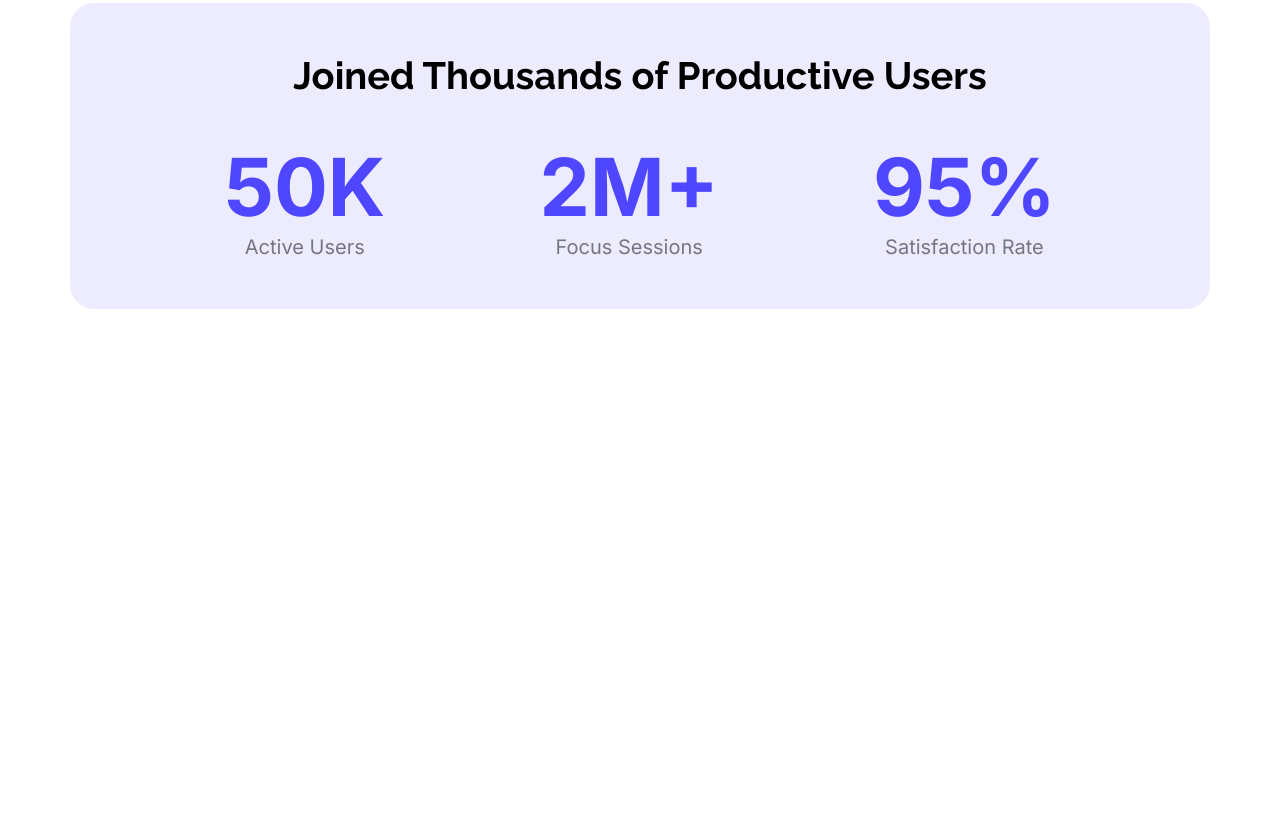
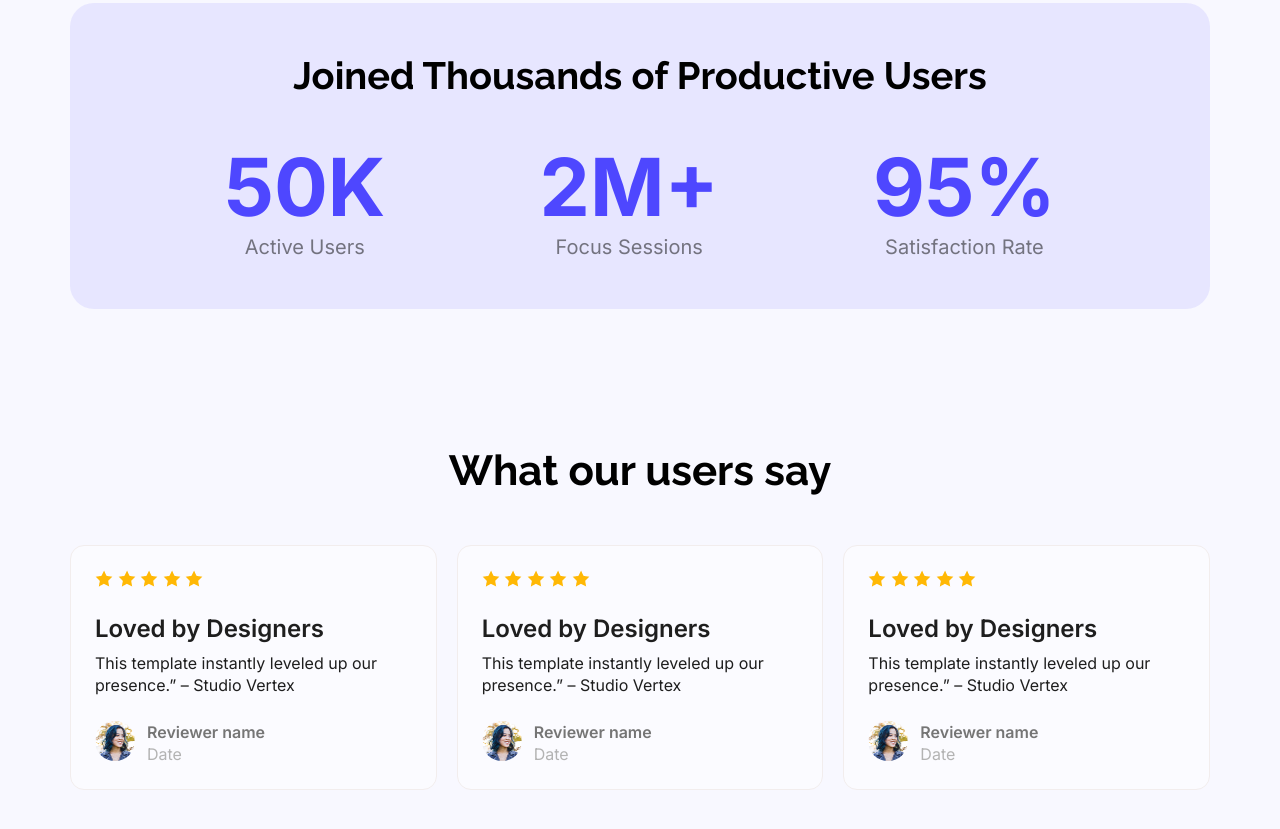
Before and after one commit to MDFAHAD721/web-flow-A01, a plain HTML site: page index.html in a window 1280 px wide. Shown: the part 1252-2081 px from the top of the page. Before the commit the page ends 1698 px from the top, so only its background shows below. Drawn offline with Linux system fonts and the light colour scheme.

Commit message:
added challenged part's styles

```diff
--- a/index.html
+++ b/index.html
@@ -61,6 +61,70 @@
     </div>
 </section>
 
+<section class="users-feedback-section">
+    <div class="users-feedback">
+        <h2 class="feedback-section-title raleway-normal black">What our users say</h2>
+      <div class="feedback-details">
+         <div class="users-feedback-container inter-normal">
+            <img src="Assets/icon-star.png" alt="" class="feedback-img-1">
+            <img src="Assets/icon-star.png" alt="" class="feedback-img-1">
+            <img src="Assets/icon-star.png" alt="" class="feedback-img-1">
+            <img src="Assets/icon-star.png" alt="" class="feedback-img-1">
+            <img src="Assets/icon-star.png" alt="" class="feedback-img-1">
+            <h4 class="feedback-title">Loved by Designers</h4>
+            <p class="feedback-description">This template instantly leveled up our presence.” – Studio Vertex</p>
+            <div class="users-all-info">
+            <div class="user-img-1">
+                <img src="Assets/avatar.png" alt="" class="user-img">
+            </div>
+                <div class="user-info">
+                <h6 class="user-name grey">Reviewer name</h6>
+                <p class="date light-grey">Date</p>
+                </div>
+            </div>
+        </div>
+
+         <div class="users-feedback-container inter-normal">
+            <img src="Assets/icon-star.png" alt="" class="feedback-img-1">
+            <img src="Assets/icon-star.png" alt="" class="feedback-img-1">
+            <img src="Assets/icon-star.png" alt="" class="feedback-img-1">
+            <img src="Assets/icon-star.png" alt="" class="feedback-img-1">
+            <img src="Assets/icon-star.png" alt="" class="feedback-img-1">
+            <h4 class="feedback-title">Loved by Designers</h4>
+            <p class="feedback-description">This template instantly leveled up our presence.” – Studio Vertex</p>
+            <div class="users-all-info">
+            <div class="user-img-1">
+                <img src="Assets/avatar.png" alt="" class="user-img">
+            </div>
+                <div class="user-info">
+                <h6 class="user-name grey">Reviewer name</h6>
+                <p class="date light-grey">Date</p>
+                </div>
+            </div>
+        </div>
+
+         <div class="users-feedback-container inter-normal">
+            <img src="Assets/icon-star.png" alt="" class="feedback-img-1">
+            <img src="Assets/icon-star.png" alt="" class="feedback-img-1">
+            <img src="Assets/icon-star.png" alt="" class="feedback-img-1">
+            <img src="Assets/icon-star.png" alt="" class="feedback-img-1">
+            <img src="Assets/icon-star.png" alt="" class="feedback-img-1">
+            <h4 class="feedback-title">Loved by Designers</h4>
+            <p class="feedback-description">This template instantly leveled up our
+             presence.” – Studio Vertex</p>
+            <div class="users-all-info">
+            <div class="user-img-1">
+                <img src="Assets/avatar.png" alt="" class="user-img">
+            </div>
+                <div class="user-info">
+                 <h6 class="user-name grey">Reviewer name</h6>
+                <p class="date light-grey">Date</p>
+                </div>
+            </div>
+        </div>
+      </div>
+    </div>
+</section>
 </main>
 </body>
 </html>
--- a/styles/webflowstyle.css
+++ b/styles/webflowstyle.css
@@ -14,11 +14,8 @@
     margin: 0%;
     padding: 0%;
 }
-/* body{
-    background-color: rgba(214, 221, 237, 1);
-} */
 body{
-    background-color: #FFFFFF;
+    background-color: #F8F8FF;
 }
 .primary-white{
     color: #D6DDED;
@@ -28,6 +25,15 @@ body{
 }
 .black{
     color: #rgba(37, 36, 50, 1);
+}
+.secondary-black{
+    color: #rgba(30, 30, 30, 1);
+}
+.grey{
+    color: #757575;
+}
+.light-grey{
+    color: #B3B3B3;
 }
 .violet{
     color: #4E47FF;
@@ -123,3 +129,57 @@ main{
     font-size: 20px;
     color: rgba(0, 0, 0, 0.5);
 }
+/* USERS FEEDBACK SECTION */
+.feedback-section-title {
+    font-size: 42px;
+    font-weight: bold;
+    text-align: center;
+    margin-bottom: 50px;
+}
+.feedback-details{
+    display: flex;
+    justify-content: space-between;
+    margin-bottom: 137px;
+    gap: 20px;
+}
+.users-feedback-container {
+    background-color: rgba(255, 255, 255, 0.5);
+    padding: 24px;
+    border: 1px solid #F2EDED;
+    border-radius: 14px;
+}
+.feedback-title{
+    font-size: 24px;
+    font-weight: 600;
+    line-height: 120%;
+    letter-spacing: -2%;
+    margin-top: 24px;
+    color: rgba(30, 30, 30, 1);
+}
+.feedback-description{
+    font-size: 16px;
+    line-height: 140%;
+    margin-top: 8px;
+    margin-bottom: 24px;
+    /* padding-right: 40px; */
+    color: rgba(30, 30, 30, 1);
+}
+.users-all-info{
+    display: flex;
+    gap: 12px;
+    align-items: center;
+}
+.user-img{
+    border-radius: 50%;
+    height: 40px;
+    width: 40px;
+}
+.user-name{
+    font-size: 16px;
+    font-weight: 600;
+    line-height: 140%;
+}
+.date{
+    font-size: 16px;
+    line-height: 140%;
+}
```
